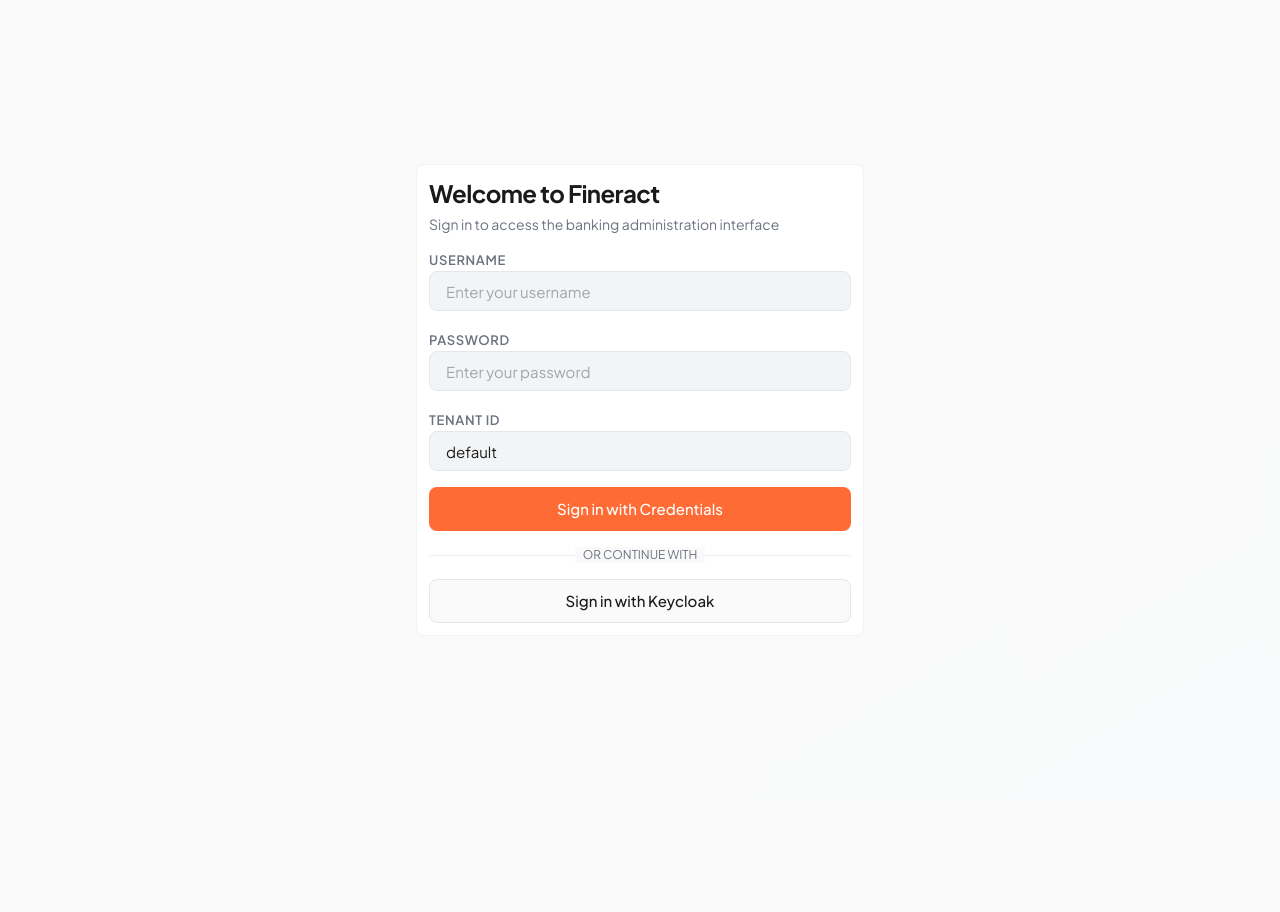
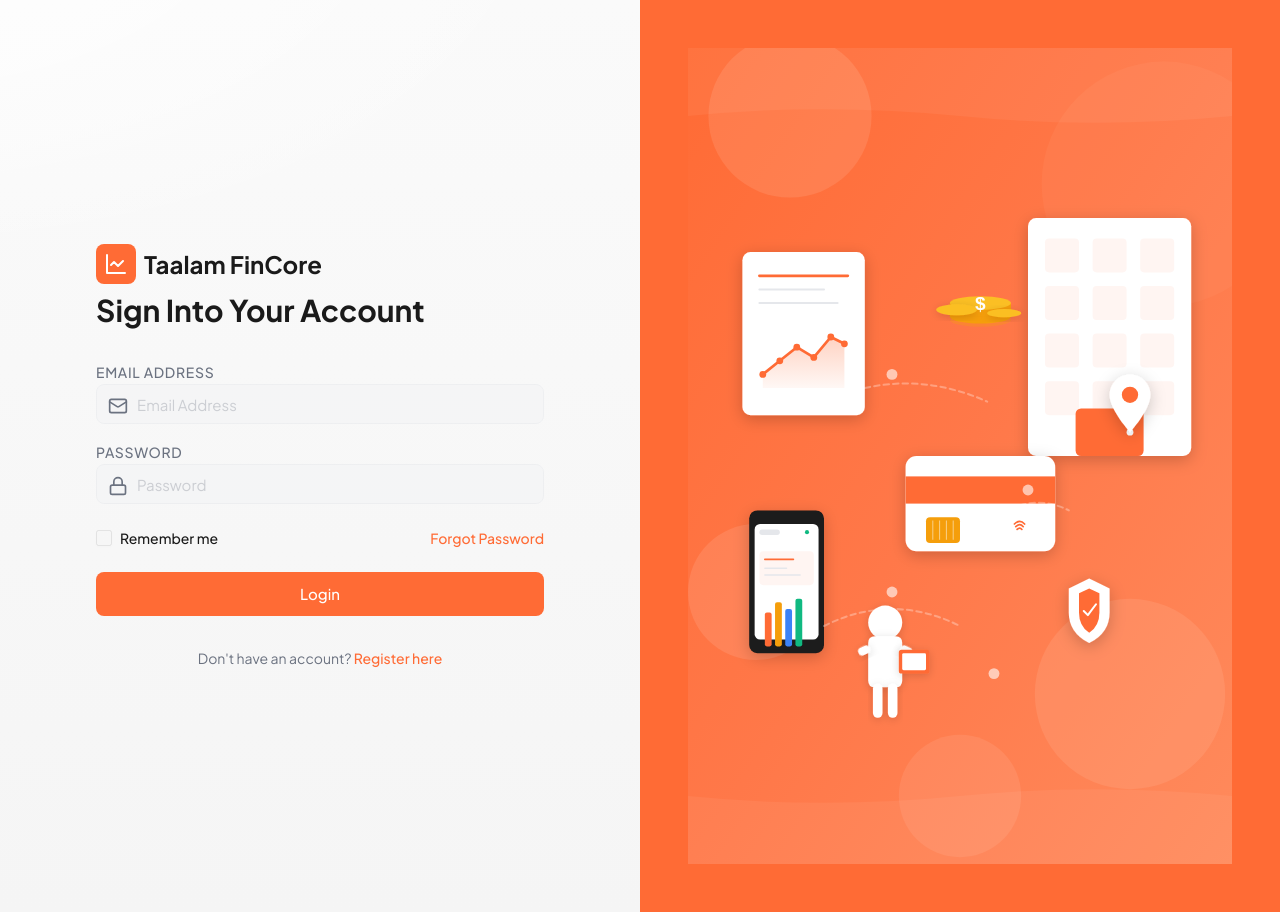
Before and after one commit to Taalam-Innovations-KE/fineract-ui, a Next.js app: page /auth/signin in a window 1280 px wide. Before the commit the page ends 800 px from the top, so only its background shows below. Built offline with nearby package versions, Linux system fonts and the light colour scheme; no server answers.

Commit message:
feat(brand): standardize Taalam FinCore copy

```diff
--- a/src/app/(admin)/config/system/codes/page.tsx
+++ b/src/app/(admin)/config/system/codes/page.tsx
@@ -808,7 +808,7 @@
 	return (
 		<PageShell
 			title="System Configuration"
-			subtitle="Manage Fineract codes, values, and metadata in one place"
+			subtitle="Manage Taalam FinCore codes, values, and metadata in one place"
 		>
 			<Card>
 				<CardHeader>
@@ -873,7 +873,7 @@
 					/>
 				</DrawerHeader>
 				<DrawerContent className="flex flex-col gap-4">
-					<div className="rounded-lg border border-border/60 p-4 space-y-3">
+					<div className="rounded-sm border border-border/60 p-4 space-y-3">
 						<div className="text-sm font-semibold text-muted-foreground">
 							Add Value
 						</div>
@@ -956,7 +956,7 @@
 								return (
 									<div
 										key={value.id || value.name}
-										className="rounded-lg border border-border/60 p-3 space-y-2 cursor-pointer"
+										className="rounded-sm border border-border/60 p-3 space-y-2 cursor-pointer"
 										onClick={() => setSelectedCodeValue(value)}
 									>
 										<div className="flex items-start justify-between gap-3">
@@ -1084,7 +1084,7 @@
 							})}
 
 							{filteredValues.length === 0 && (
-								<div className="rounded-lg border border-dashed border-border/70 p-4 text-center text-sm text-muted-foreground">
+								<div className="rounded-sm border border-dashed border-border/70 p-4 text-center text-sm text-muted-foreground">
 									No code values available.
 								</div>
 							)}
@@ -1142,7 +1142,7 @@
 									onChange={(event) => setDatatableName(event.target.value)}
 								/>
 							</div>
-							<div className="rounded-lg border border-border/60 p-3 text-xs text-muted-foreground">
+							<div className="rounded-sm border border-border/60 p-3 text-xs text-muted-foreground">
 								Default columns: Kenya_Local_Name (String), Risk_Weighting
 								(Decimal)
 							</div>
@@ -1173,7 +1173,7 @@
 								<Label htmlFor="datatable-select">Datatable</Label>
 								<select
 									id="datatable-select"
-									className="w-full rounded-md border border-input bg-background px-3 py-2 text-sm"
+									className="w-full rounded-sm border border-input bg-background px-3 py-2 text-sm"
 									value={datatableName}
 									onChange={(event) => setDatatableName(event.target.value)}
 								>
@@ -1299,7 +1299,7 @@
 										})}
 								</div>
 							) : (
-								<div className="rounded-lg border border-dashed border-border/70 p-4 text-center text-sm text-muted-foreground">
+								<div className="rounded-sm border border-dashed border-border/70 p-4 text-center text-sm text-muted-foreground">
 									No editable metadata fields found.
 								</div>
 							)}
--- a/src/app/auth/signin/page.tsx
+++ b/src/app/auth/signin/page.tsx
@@ -1,15 +1,10 @@
 import { signIn } from "@/auth";
 import { Button } from "@/components/ui/button";
-import {
-	Card,
-	CardContent,
-	CardDescription,
-	CardHeader,
-	CardTitle,
-} from "@/components/ui/card";
 import { Input } from "@/components/ui/input";
 import { Label } from "@/components/ui/label";
-import { Separator } from "@/components/ui/separator";
+import { Checkbox } from "@/components/ui/checkbox";
+import Link from "next/link";
+import Image from "next/image";
 
 export default async function SignInPage({
 	searchParams,
@@ -18,89 +13,44 @@
 }) {
 	const resolvedSearchParams = await searchParams;
 	const callbackUrl = resolvedSearchParams?.callbackUrl || "/config";
+
 	return (
-		<div className="flex min-h-screen items-center justify-center bg-gradient-to-br from-background to-muted p-4">
-			<Card className="w-full max-w-md">
-				<CardHeader className="space-y-1">
-					<CardTitle className="text-2xl font-bold">
-						Welcome to Fineract
-					</CardTitle>
-					<CardDescription>
-						Sign in to access the banking administration interface
-					</CardDescription>
-				</CardHeader>
-				<CardContent className="space-y-4">
+		<div className="flex min-h-screen">
+			{/* Left Side - Sign In Form */}
+			<div className="flex w-full flex-col justify-center px-8 lg:w-1/2 lg:px-16">
+				<div className="mx-auto w-full max-w-md space-y-8">
+					{/* Logo/Brand */}
+					<div className="space-y-2">
+						<div className="flex items-center gap-2">
+							<div className="flex h-10 w-10 items-center justify-center rounded-sm bg-primary">
+								<svg
+									xmlns="http://www.w3.org/2000/svg"
+									viewBox="0 0 24 24"
+									fill="none"
+									stroke="currentColor"
+									strokeWidth="2"
+									strokeLinecap="round"
+									strokeLinejoin="round"
+									className="h-6 w-6 text-primary-foreground"
+								>
+									<path d="M3 3v18h18" />
+									<path d="m19 9-5 5-4-4-3 3" />
+								</svg>
+							</div>
+							<h1 className="text-2xl font-bold text-foreground">
+								Taalam FinCore
+							</h1>
+						</div>
+						<h2 className="text-3xl font-bold text-foreground">
+							Sign Into Your Account
+						</h2>
+					</div>
+
 					{resolvedSearchParams?.error && (
-						<div className="rounded-md bg-destructive/10 p-3 text-sm text-destructive">
+						<div className="rounded-sm bg-destructive/10 p-3 text-sm text-destructive">
 							Authentication failed. Please check your credentials.
 						</div>
 					)}
-
-					{/* Credentials Form */}
-					<form
-						action={async (formData: FormData) => {
-							"use server";
-							const username = formData.get("username");
-							const password = formData.get("password");
-							const tenantId = formData.get("tenantId") || "default";
-
-							await signIn("credentials", {
-								username,
-								password,
-								tenantId,
-								redirectTo: callbackUrl,
-							});
-						}}
-						className="space-y-4"
-					>
-						<div className="space-y-2">
-							<Label htmlFor="username">Username</Label>
-							<Input
-								id="username"
-								name="username"
-								type="text"
-								placeholder="Enter your username"
-								required
-							/>
-						</div>
-
-						<div className="space-y-2">
-							<Label htmlFor="password">Password</Label>
-							<Input
-								id="password"
-								name="password"
-								type="password"
-								placeholder="Enter your password"
-								required
-							/>
-						</div>
-
-						<div className="space-y-2">
-							<Label htmlFor="tenantId">Tenant ID</Label>
-							<Input
-								id="tenantId"
-								name="tenantId"
-								type="text"
-								placeholder="default"
-								defaultValue="default"
-							/>
-						</div>
-
-						<Button type="submit" className="w-full" size="lg">
-							Sign in with Credentials
-						</Button>
-					</form>
-
-					<div className="relative">
-						<div className="absolute inset-0 flex items-center">
-							<Separator />
-						</div>
-						<div className="relative flex justify-center text-xs uppercase">
-							<span className="bg-background px-2 text-muted-foreground">
-								Or continue with
-							</span>
-						</div>
-					</div>
 
 					{/* Keycloak Form */}
 					<form
@@ -110,18 +60,123 @@
 								redirectTo: callbackUrl,
 							});
 						}}
+						className="space-y-6"
 					>
-						<Button
-							type="submit"
-							variant="outline"
-							className="w-full"
-							size="lg"
-						>
-							Sign in with Keycloak
+						<div className="space-y-4">
+							{/* Email Address */}
+							<div className="space-y-2">
+								<Label htmlFor="email" className="text-sm font-medium">
+									Email Address
+								</Label>
+								<div className="relative">
+									<Input
+										id="email"
+										name="email"
+										type="email"
+										placeholder="Email Address"
+										disabled
+										className="pl-10"
+									/>
+									<svg
+										xmlns="http://www.w3.org/2000/svg"
+										viewBox="0 0 24 24"
+										fill="none"
+										stroke="currentColor"
+										strokeWidth="2"
+										strokeLinecap="round"
+										strokeLinejoin="round"
+										className="absolute left-3 top-3 h-5 w-5 text-muted-foreground"
+									>
+										<rect width="20" height="16" x="2" y="4" rx="2" />
+										<path d="m22 7-8.97 5.7a1.94 1.94 0 0 1-2.06 0L2 7" />
+									</svg>
+								</div>
+							</div>
+
+							{/* Password */}
+							<div className="space-y-2">
+								<Label htmlFor="password" className="text-sm font-medium">
+									Password
+								</Label>
+								<div className="relative">
+									<Input
+										id="password"
+										name="password"
+										type="password"
+										placeholder="Password"
+										disabled
+										className="pl-10"
+									/>
+									<svg
+										xmlns="http://www.w3.org/2000/svg"
+										viewBox="0 0 24 24"
+										fill="none"
+										stroke="currentColor"
+										strokeWidth="2"
+										strokeLinecap="round"
+										strokeLinejoin="round"
+										className="absolute left-3 top-3 h-5 w-5 text-muted-foreground"
+									>
+										<rect width="18" height="11" x="3" y="11" rx="2" ry="2" />
+										<path d="M7 11V7a5 5 0 0 1 10 0v4" />
+									</svg>
+								</div>
+							</div>
+						</div>
+
+						{/* Remember Me & Forgot Password */}
+						<div className="flex items-center justify-between">
+							<div className="flex items-center space-x-2">
+								<Checkbox id="remember" disabled />
+								<label
+									htmlFor="remember"
+									className="text-sm font-medium leading-none peer-disabled:cursor-not-allowed peer-disabled:opacity-70"
+								>
+									Remember me
+								</label>
+							</div>
+							<Link
+								href="/auth/forgot-password"
+								className="text-sm font-medium text-primary hover:underline"
+							>
+								Forgot Password
+							</Link>
+						</div>
+
+						{/* Login Button */}
+						<Button type="submit" className="w-full" size="lg">
+							Login
 						</Button>
 					</form>
-				</CardContent>
-			</Card>
+
+					{/* Register Link */}
+					<div className="text-center text-sm">
+						<span className="text-muted-foreground">
+							Don't have an account?{" "}
+						</span>
+						<Link
+							href="/auth/register"
+							className="font-medium text-primary hover:underline"
+						>
+							Register here
+						</Link>
+					</div>
+				</div>
+			</div>
+
+			{/* Right Side - Illustration */}
+			<div className="relative hidden bg-primary lg:block lg:w-1/2">
+				<div className="flex h-full items-center justify-center p-12">
+					<Image
+						src="/login-illustration.svg"
+						alt="Taalam FinCore - Financial Management"
+						width={800}
+						height={600}
+						className="h-auto w-full max-w-2xl"
+						priority
+					/>
+				</div>
+			</div>
 		</div>
 	);
 }
--- a/src/app/layout.tsx
+++ b/src/app/layout.tsx
@@ -23,9 +23,9 @@
 });
 
 export const metadata: Metadata = {
-	title: "Fineract Admin UI",
+	title: "Taalam FinCore",
 	description:
-		"Modern banking administration interface built with Apache Fineract, Next.js 15, and shadcn/ui",
+		"Modern financial core platform for banking and financial services management",
 };
 
 export default async function RootLayout({
```
Also changed, not shown: src/app/theme-test/page.tsx (+11 -11 lines), public/login-illustration.svg (added).
